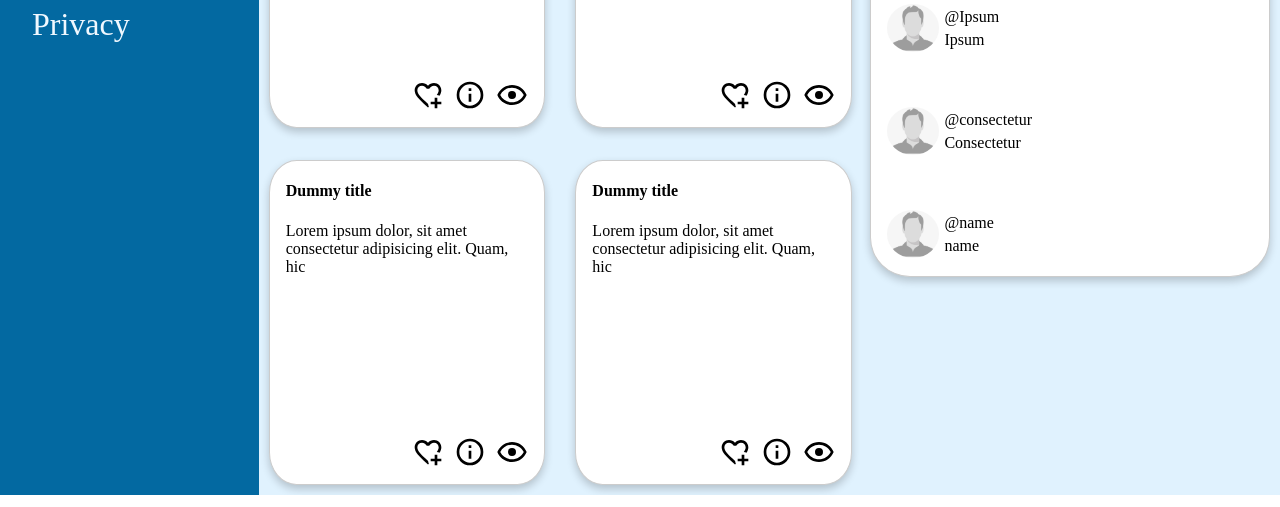
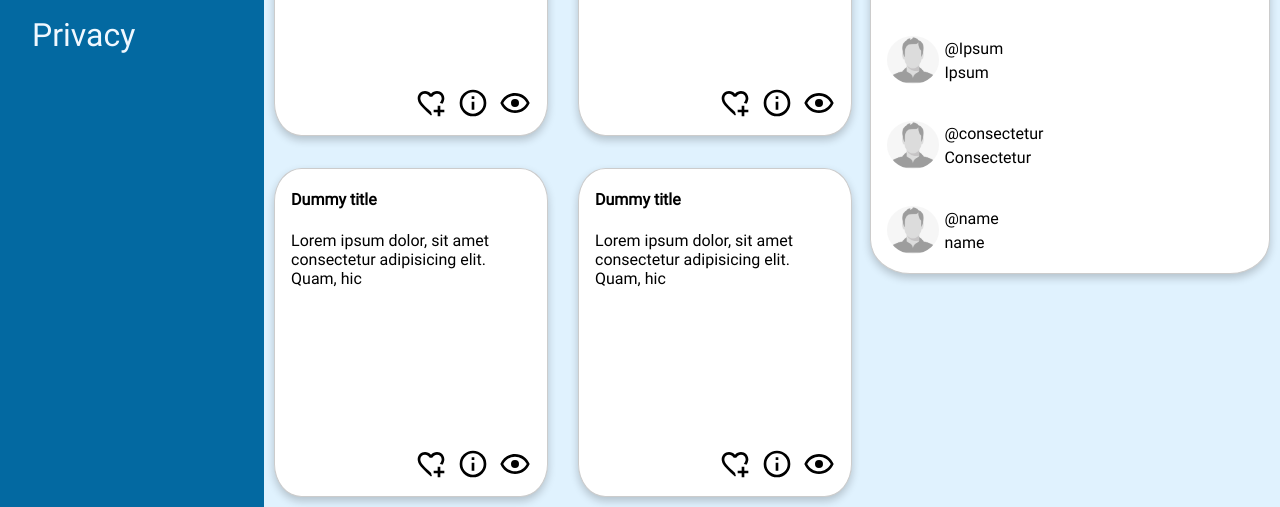
Before and after one commit to lknapp1888/admin-dashboard, a plain HTML site: page index.html in a window 1280 px wide. Shown: the part 761-1268 px from the top of the page. Drawn offline with Linux system fonts and the light colour scheme.

Commit message:
add final additions to v1

```diff
--- a/styles.css
+++ b/styles.css
@@ -3,7 +3,14 @@
     --background-color: #e0f2fe;
     --container-color: white;
     --header-color: var(--container-color);
+    font-family: roboto;
 }
+
+@font-face {
+    font-family: 'roboto';
+    src: url(fonts/Roboto-Regular.ttf);
+    font-style: normal;
+  }
 
 body {
     margin: 0;
@@ -86,7 +93,9 @@ body {
 }
 
 .main-nav li:hover {
-    background-color: black;
+    text-decoration:underline;
+    text-decoration-thickness: 8px;
+    text-underline-offset: 10px;
 }
 
 .main-header {
@@ -220,7 +229,6 @@ main {
     display: flex;
     flex-direction: column;
     align-items: flex-start;
-    gap: 20px;
 }
 
 .trending-item {
```
Also changed, not shown: fonts/HEINEKEN.TTF (added), fonts/Roboto-Black.ttf (added), fonts/Roboto-Regular.ttf (added).
